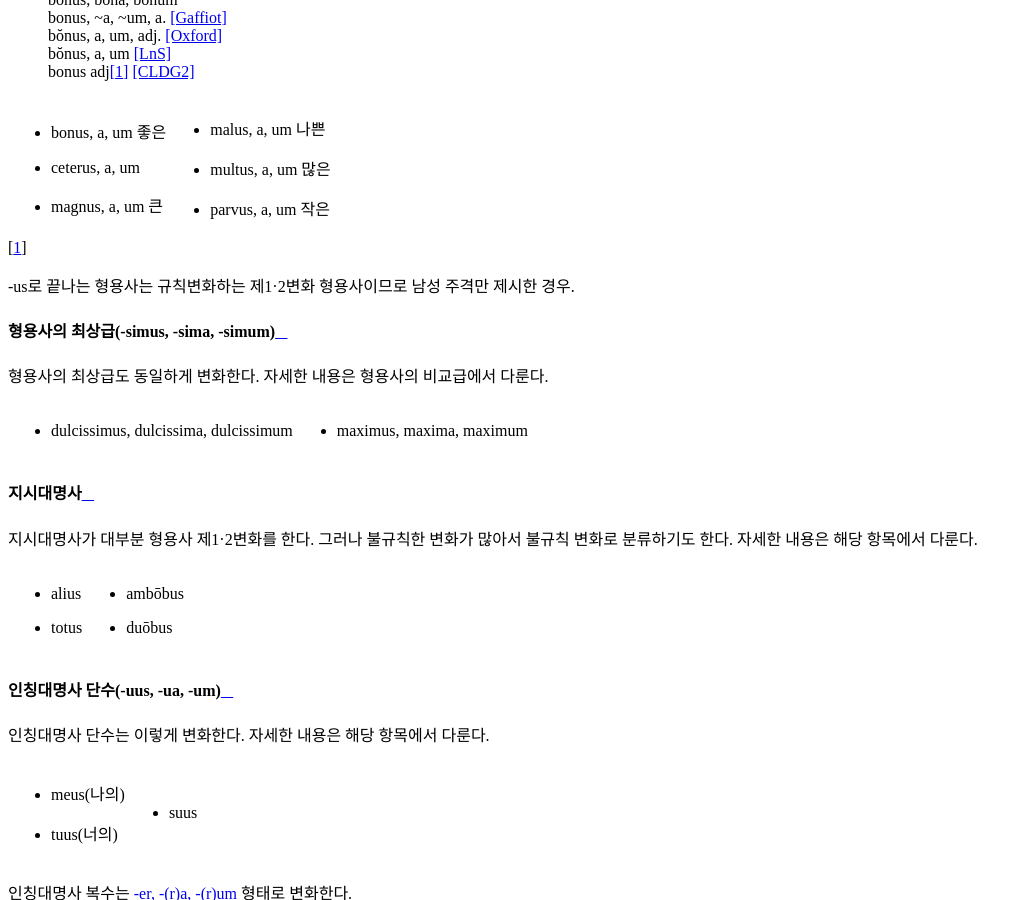
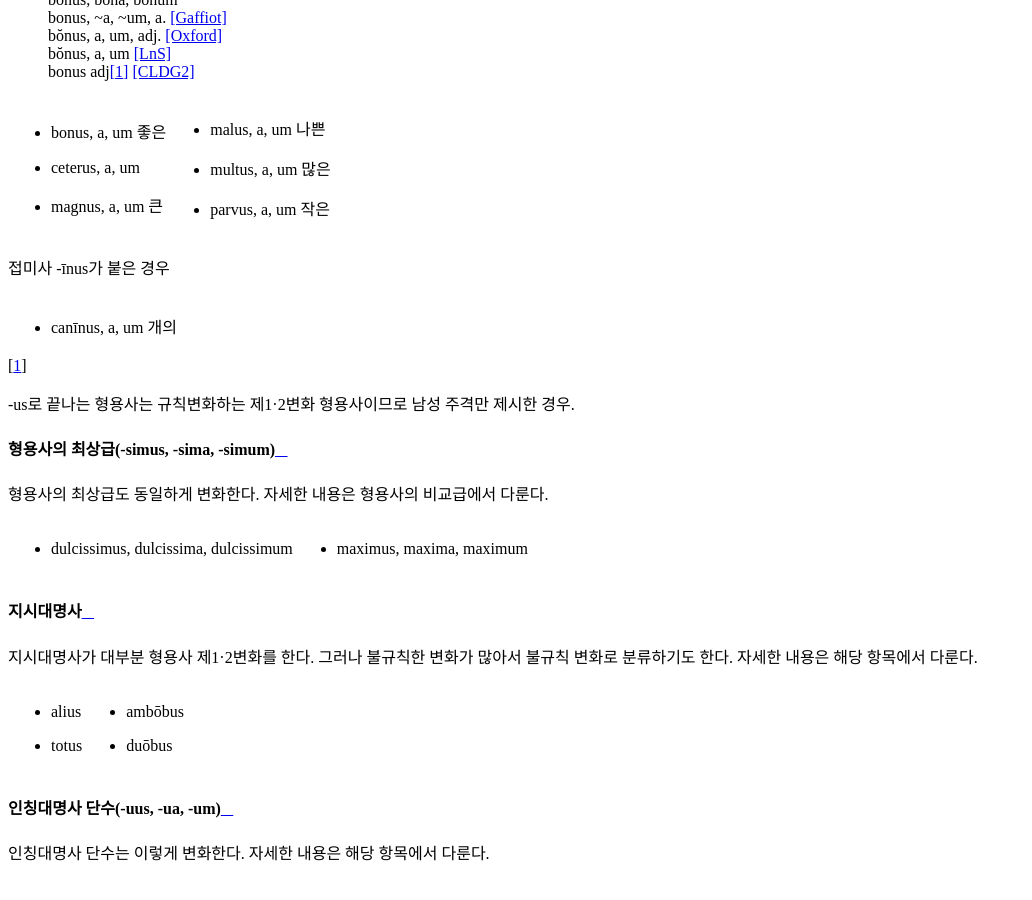
Before and after one commit to kabbala/grammatica_latina, a Sphinx documentation site: the page built from source/declinatio_adiectivi.rst, in a window 1280 px wide and 900 px high, scrolled down 6370 px. Shown: the whole window, without its empty margins (0-1032 px from the left). Built offline with Sphinx 7.4.7 and the Read the Docs theme 2.0.0, drawn with Linux system fonts in a browser that asks for light colours.

Commit message:
-īnus 추가

```diff
--- a/source/declinatio_adiectivi.rst
+++ b/source/declinatio_adiectivi.rst
@@ -196,6 +196,13 @@ mortuus처럼 어간이 -u로 끝나서 어미의 u와 겹치는 경우에는 u
    * malus, a, um 나쁜
    * multus, a, um 많은
    * parvus, a, um 작은
+
+접미사 -īnus가 붙은 경우
+
+.. hlist::
+   :columns: 2
+
+   * canīnus, a, um 개의
 
 .. [#]  -us로 끝나는 형용사는 규칙변화하는 제1·2변화 형용사이므로 남성 주격만 제시한 경우.
 
```
